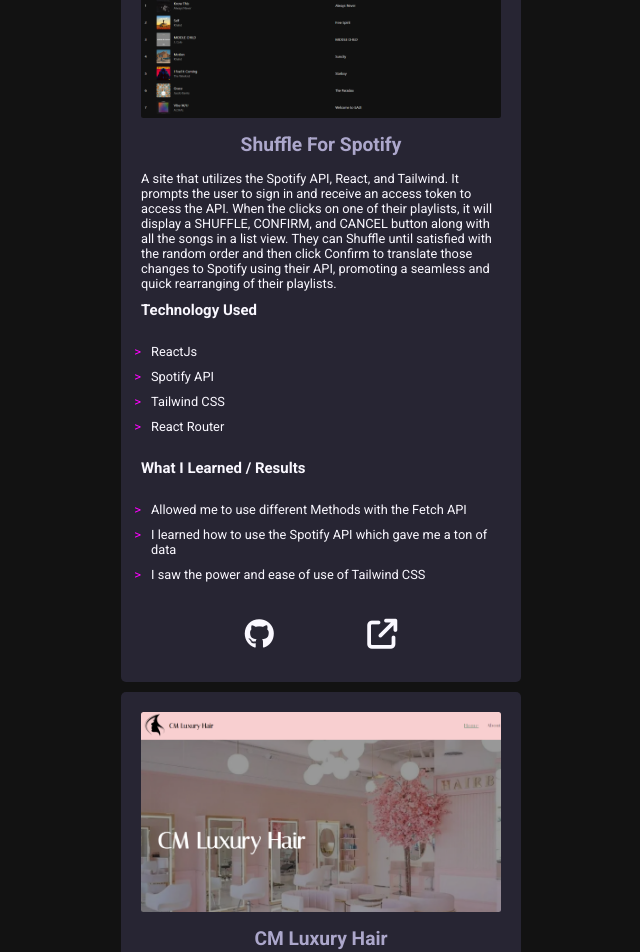
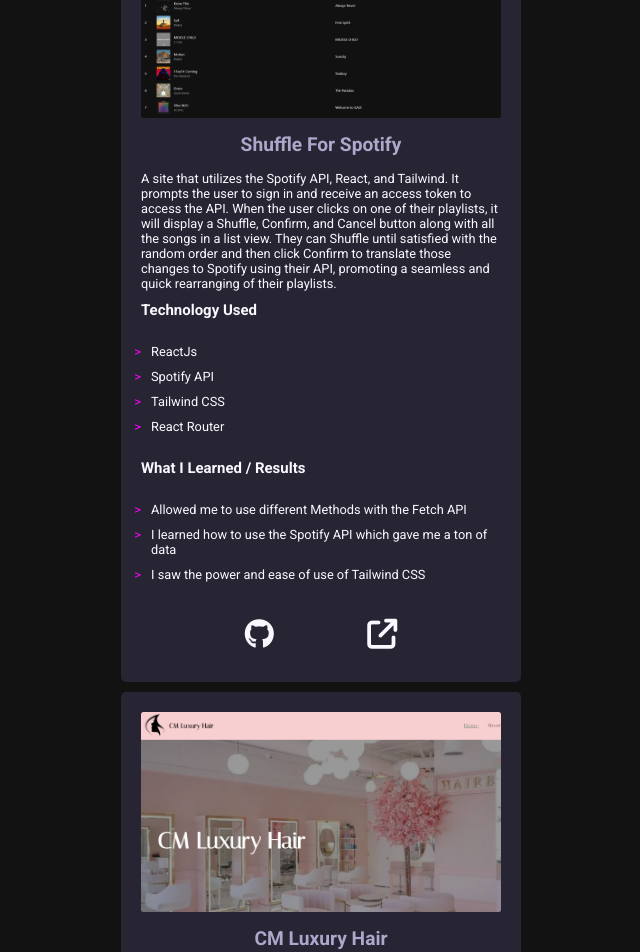
Before and after one commit to NehemiahDias/portfolio-site, a React (Create React App) app: page / in a window 1280 px wide. Shown: the part 3326-4278 px from the top of the page, without its empty margins (319-959 px from the left). Built offline with nearby package versions, Linux system fonts and the light colour scheme.

Commit message:
fix grammar

```diff
--- a/src/components/projectsComponents/ProjectComponent.js
+++ b/src/components/projectsComponents/ProjectComponent.js
@@ -139,7 +139,7 @@
                         <div className='cover-color'>
                         </div>
                         <h2 className="project-title off-purple">Shuffle For Spotify</h2>
-                        <p>A site that utilizes the Spotify API, React, and Tailwind. It prompts the user to sign in and receive an access token to access the API. When the clicks on one of their playlists, it will display a SHUFFLE, CONFIRM, and CANCEL button along with all the songs in a list view. They can Shuffle until satisfied with the random order and then click Confirm to translate those changes to Spotify using their API, promoting a seamless and quick rearranging of their playlists.</p>
+                        <p>A site that utilizes the Spotify API, React, and Tailwind. It prompts the user to sign in and receive an access token to access the API. When the user clicks on one of their playlists, it will display a Shuffle, Confirm, and Cancel button along with all the songs in a list view. They can Shuffle until satisfied with the random order and then click Confirm to translate those changes to Spotify using their API, promoting a seamless and quick rearranging of their playlists.</p>
                     </div>
                     <div className='project-details'>
                         <h3>Technology Used</h3>
```
